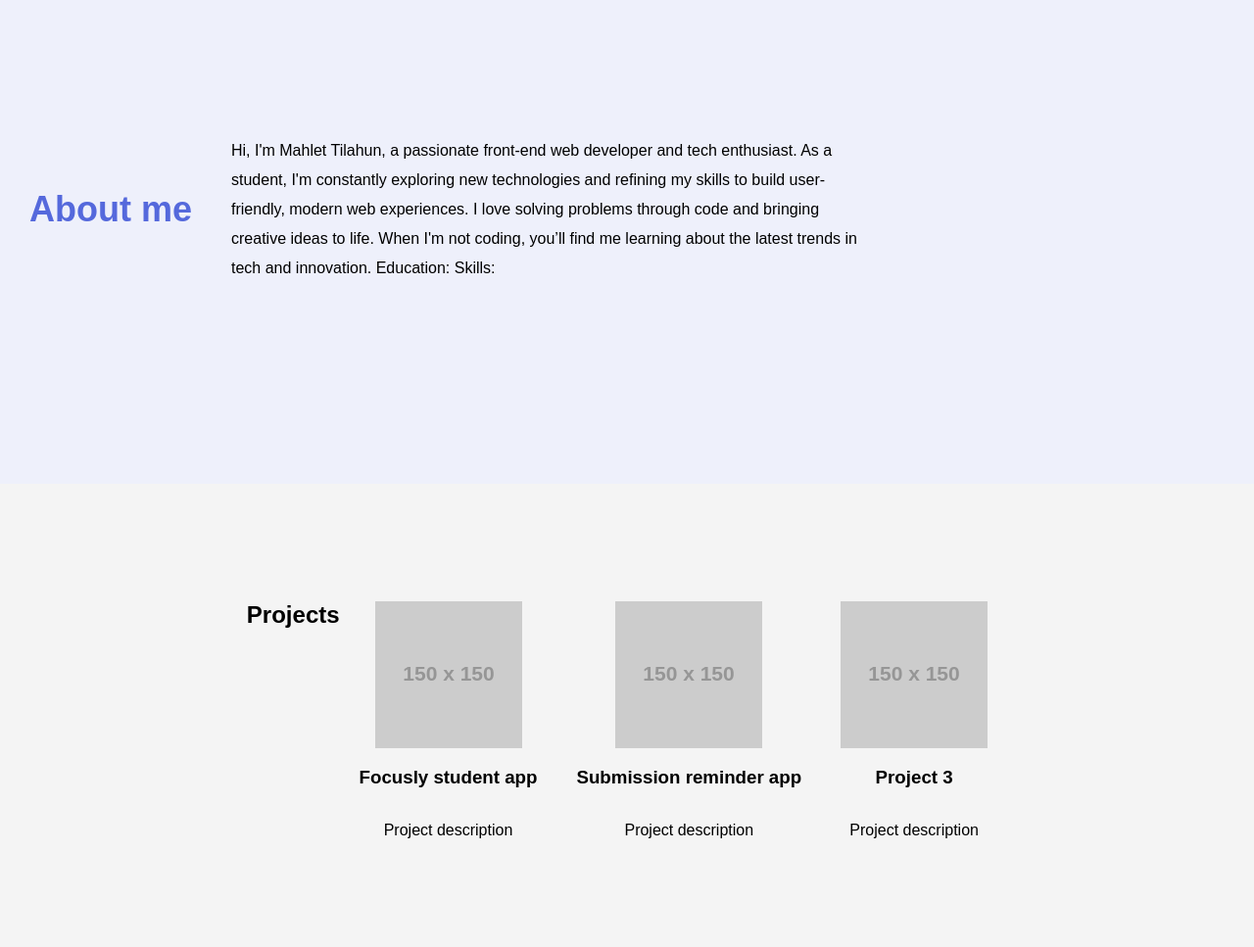
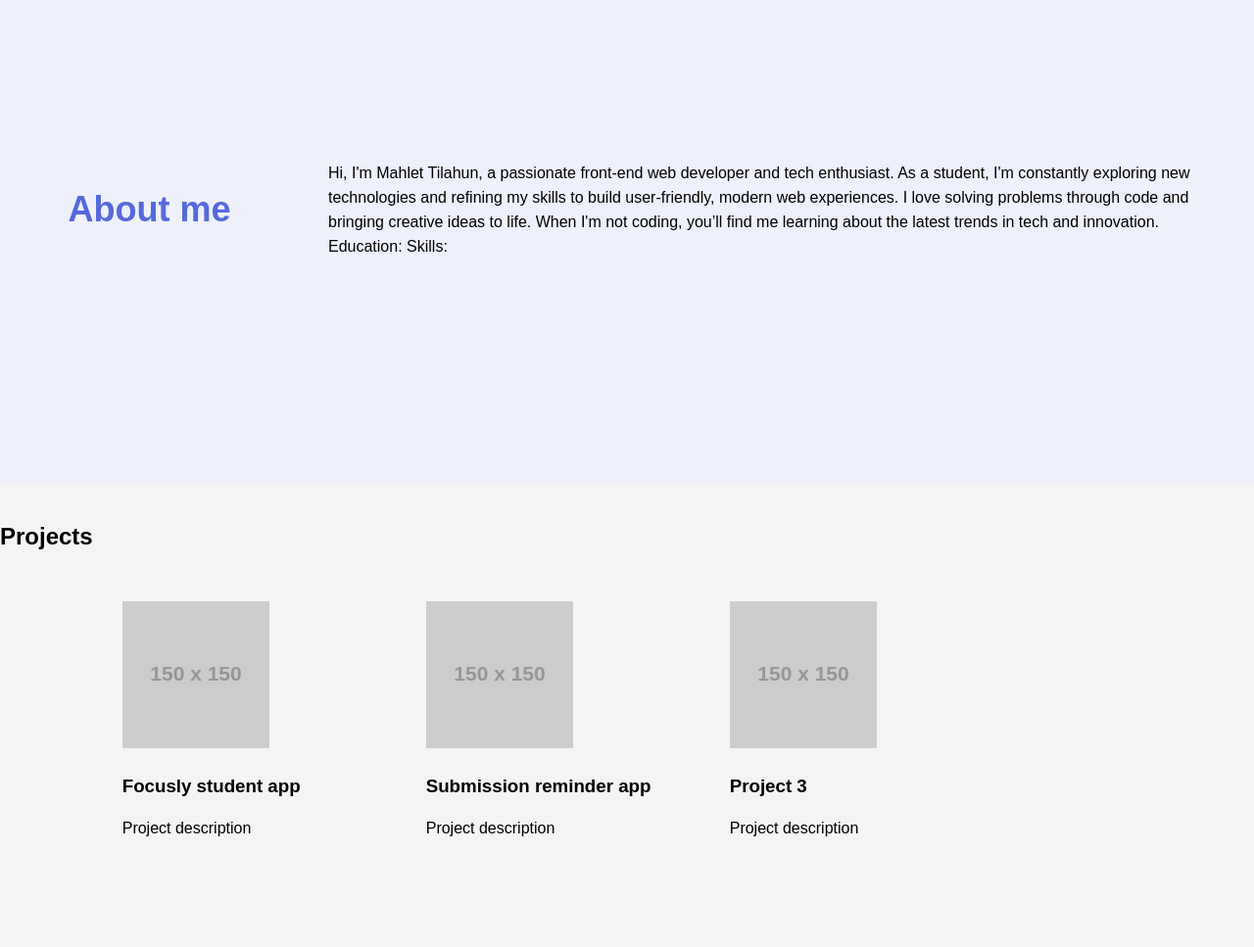
Before and after one commit to mahlet-tilahun/Responsive-Web-Design---Resume-Assignment, a plain HTML site: page index.html in a window 1280 px wide. Shown: the part 620-1587 px from the top of the page at 98% size. Drawn offline with Linux system fonts and the light colour scheme; placeholder pictures from the web are drawn by us.

Commit message:
style.css

```diff
--- a/style.css
+++ b/style.css
@@ -117,22 +117,21 @@ h1 {
 #projects {
   display: flex;
   flex-wrap: wrap;
-  justify-content: center;
-  margin-top: 100px;
-  min-height: 80vh;
+  margin-top: 20px;
 }
 
+.project-title {
+  width: 300px;
+  font-size: 24px;
+  color: #5569dc;
+  text-align: center;
+  align-self: center;
+}
 .project-tile {
-  display: flex; /* Make project tiles flex */
-  flex-direction: column; /* Stack items vertically */
-  align-items: center;
-  text-align: center;
-  margin: 20px;
-}
-
-.project-tile img {
-  max-width: 100%;
-  height: auto;
+  width: 250px;
+  padding: 90px 20px;
+  margin: 10px;
+  line-height: 25px;
 }
 
 #about-me {
@@ -140,22 +139,24 @@ h1 {
   background-color: #eef0fb;
   min-height: 70vh;
   align-items: center;
+  flex-wrap: wrap;
 }
 
 .about-me-title {
-  padding-left: 30px;
-  padding-right: 40px;
-  text-align: left;
+  flex: 1;
+  width: 300px;
   font-size: 24px;
   color: #5569dc;
-  font-weight: lighter;
+  text-align: center;
+  align-self: center;
 }
 
 .about-me-description {
-  padding-right: 40px;
-  font-weight: lighter;
-  line-height: 30px;
-  width: 50%;
+  flex: 3;
+  width: 250px;
+  padding: 90px 20px;
+  margin: 10px;
+  line-height: 25px;
 }
 
 /* Contact Section */
```
